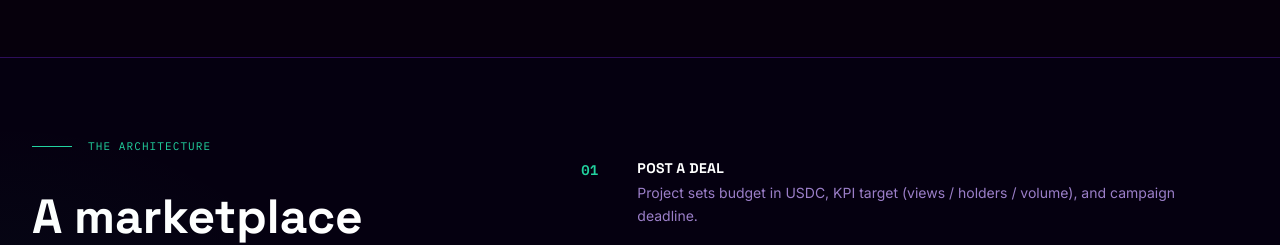
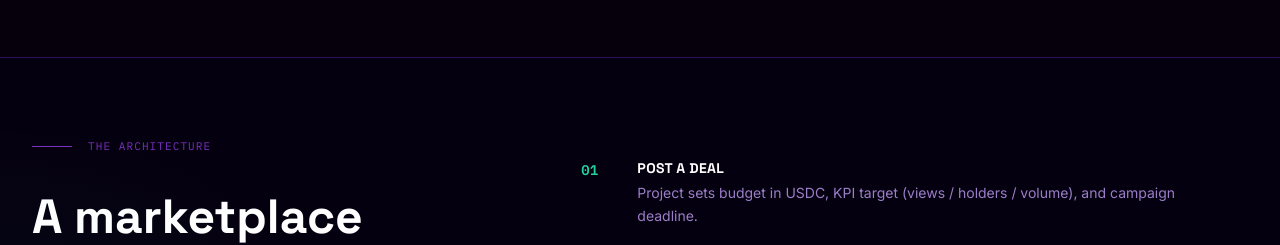
Before and after one commit to jwebdesignservice/Kol-vault, a Next.js app: page / in a window 1280 px wide. Shown: the part 2200-2445 px from the top of the page. Built offline with nearby package versions, Linux system fonts and the light colour scheme.

Commit message:
fix: architecture label + line from teal to purple

```diff
--- a/app/(marketing)/page.tsx
+++ b/app/(marketing)/page.tsx
@@ -242,8 +242,8 @@ function ArchitectureSection() {
           <div className="col-span-5 flex flex-col justify-between">
             <div>
               <div className="flex items-center gap-4 mb-8">
-                <div className="w-10 h-px bg-positive" />
-                <span className="text-[11px] tracking-widest uppercase mono text-positive">THE ARCHITECTURE</span>
+                <div className="w-10 h-px bg-accent" />
+                <span className="text-[11px] tracking-widest uppercase mono text-accent">THE ARCHITECTURE</span>
               </div>
               <h2 className="font-heading font-bold text-5xl leading-tight mb-6" style={{ color: '#FFFFFF' }}>
                 A marketplace<br />built for<br /><span style={{ color: '#A855F7' }}>accountability.</span>
```
